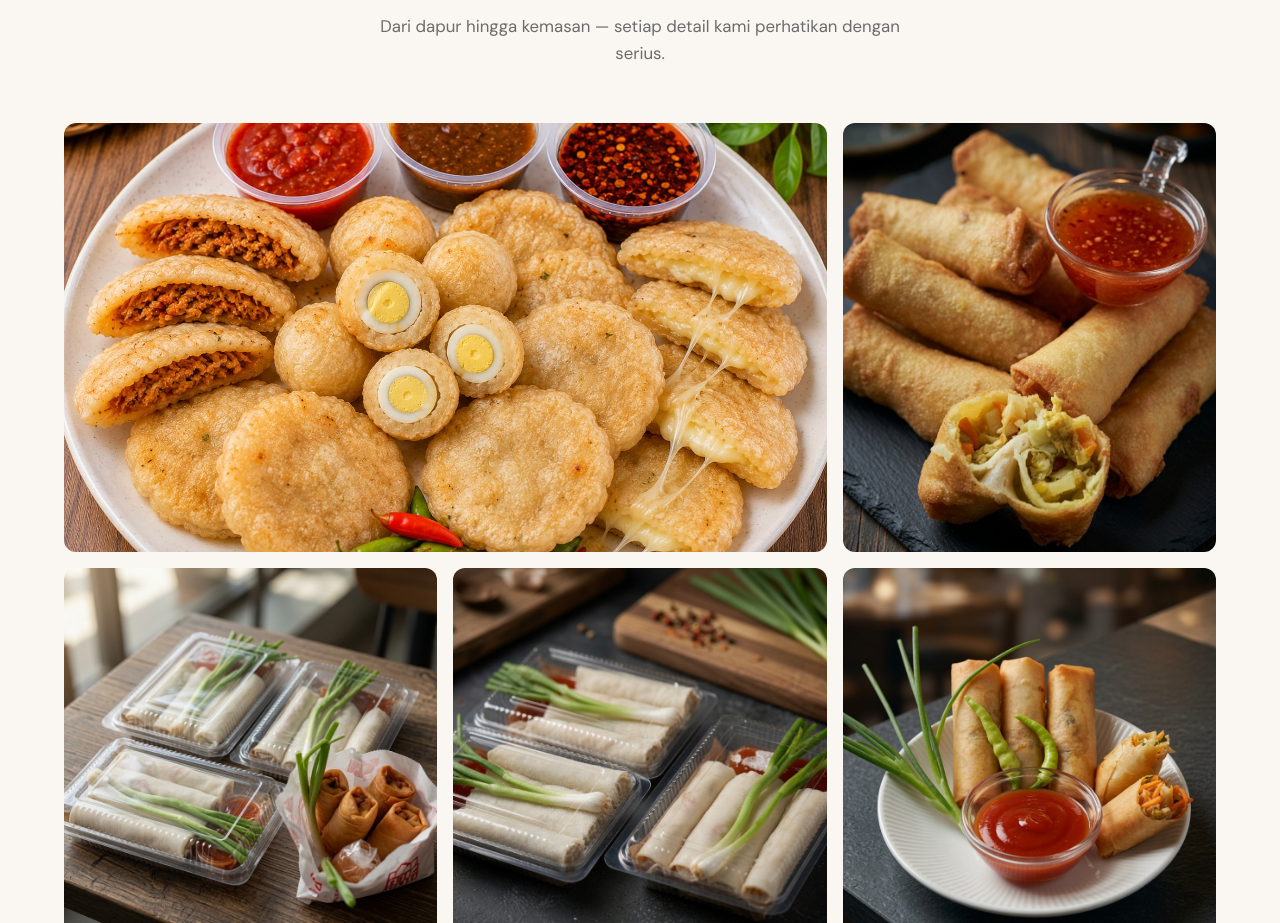
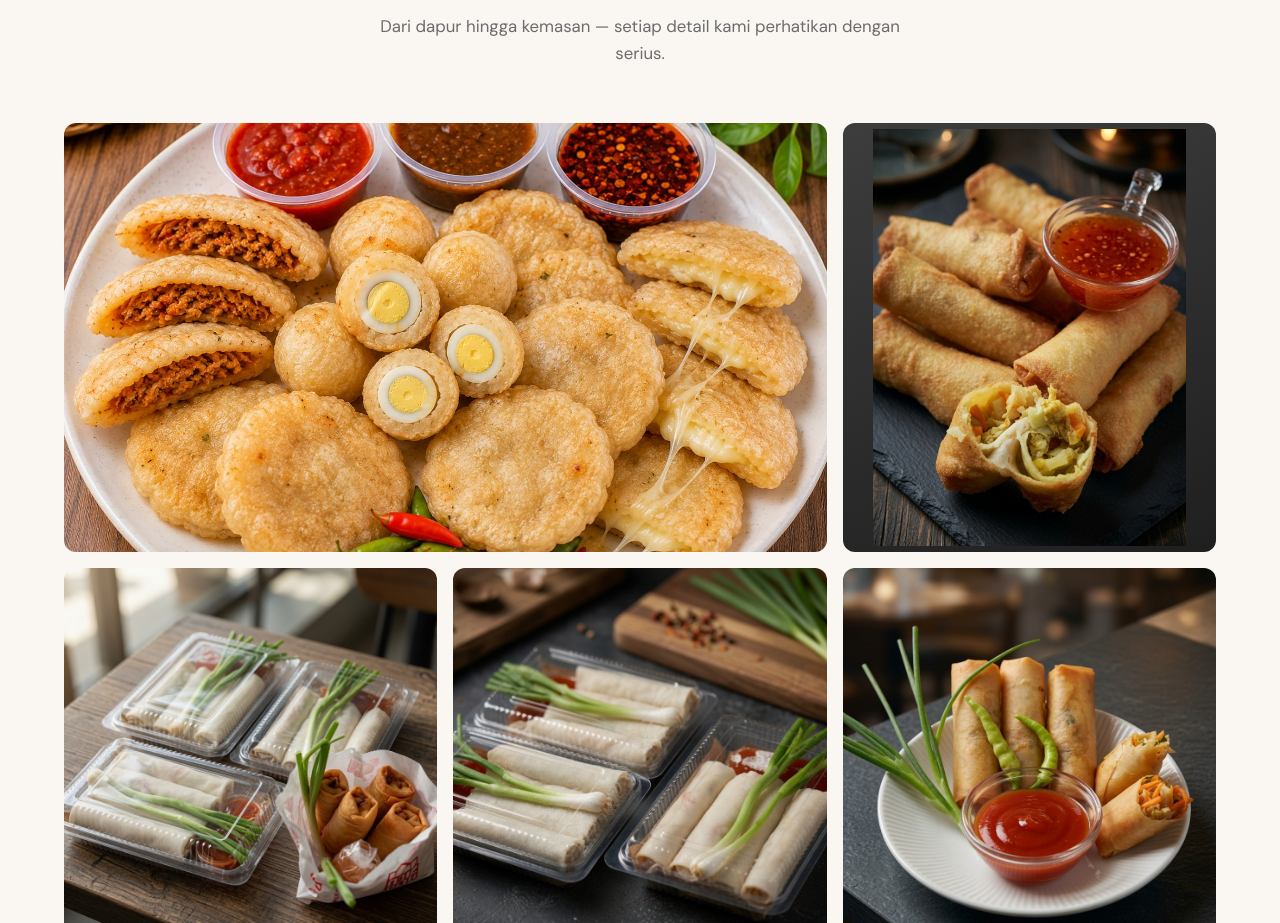
Before and after one commit to IdrusShahab/hodjapa-food, a plain HTML site: page index.html in a window 1280 px wide. Shown: the part 3635-4558 px from the top of the page. Drawn offline with nearby package versions, Linux system fonts and the light colour scheme; a web font is replaced by a local one.

Commit message:
Perbaiki tampilan foto Renyah & Gurih di galeri agar tidak terpotong

```diff
--- a/index.html
+++ b/index.html
@@ -210,7 +210,7 @@
             <img src="images/hodjapa-platter.jpeg" alt="Berbagai camilan Hodjapa Food">
             <figcaption>Varian Camilan Hodjapa</figcaption>
           </figure>
-          <figure class="gallery__item">
+          <figure class="gallery__item gallery__item--full">
             <img src="images/hero-lumpia.jpeg" alt="Lumpia krispi dengan sambal">
             <figcaption>Renyah &amp; Gurih</figcaption>
           </figure>
--- a/styles.css
+++ b/styles.css
@@ -635,6 +635,20 @@ ul {
   aspect-ratio: 1;
 }
 
+.gallery__item--full {
+  background: linear-gradient(160deg, #3d3d3d 0%, #1f1f1f 100%);
+}
+
+.gallery__item--full img {
+  aspect-ratio: 4/3;
+  object-fit: contain;
+  padding: 6px;
+}
+
+.gallery__item--full:hover img {
+  transform: scale(1.03);
+}
+
 .gallery__item:hover img {
   transform: scale(1.06);
 }
```
